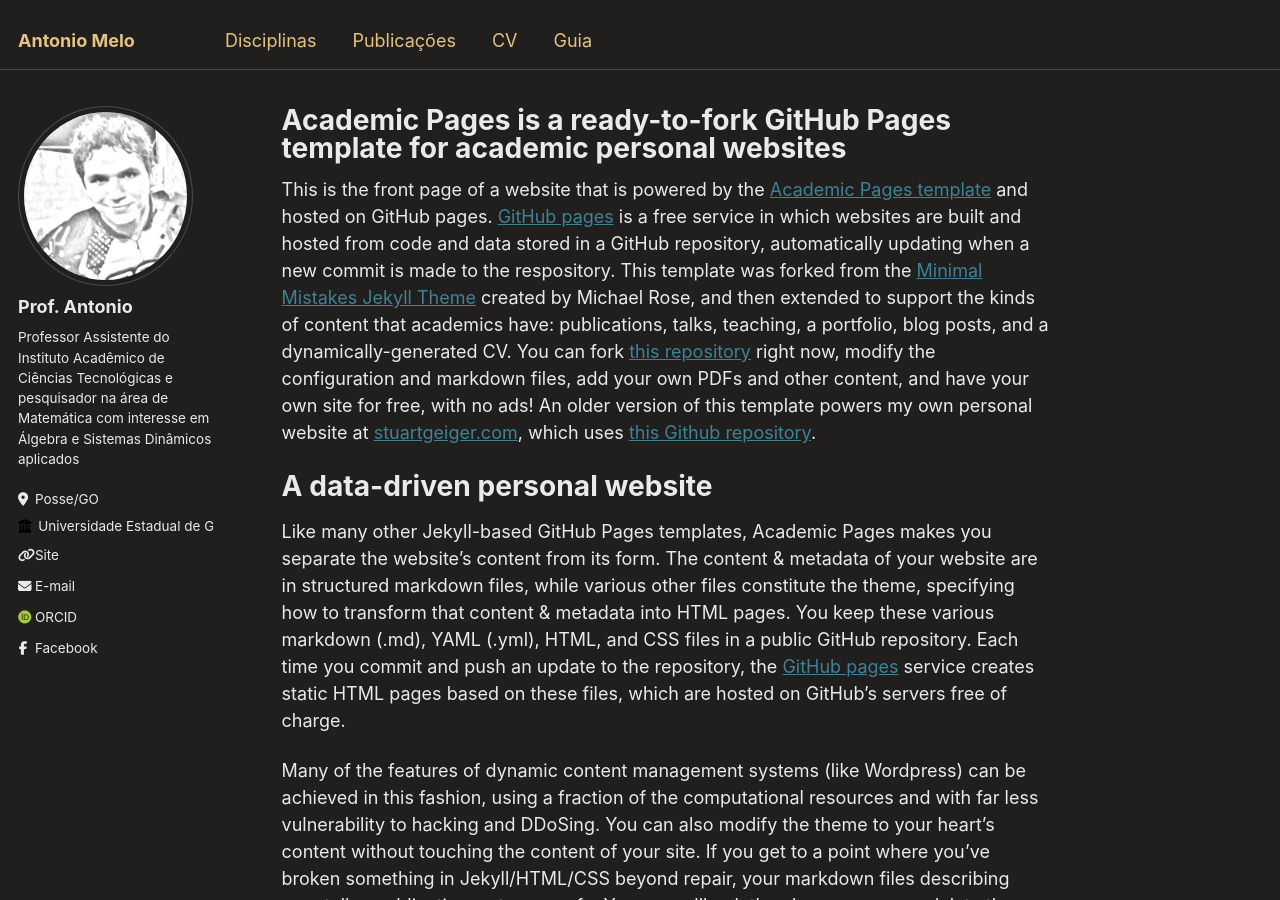
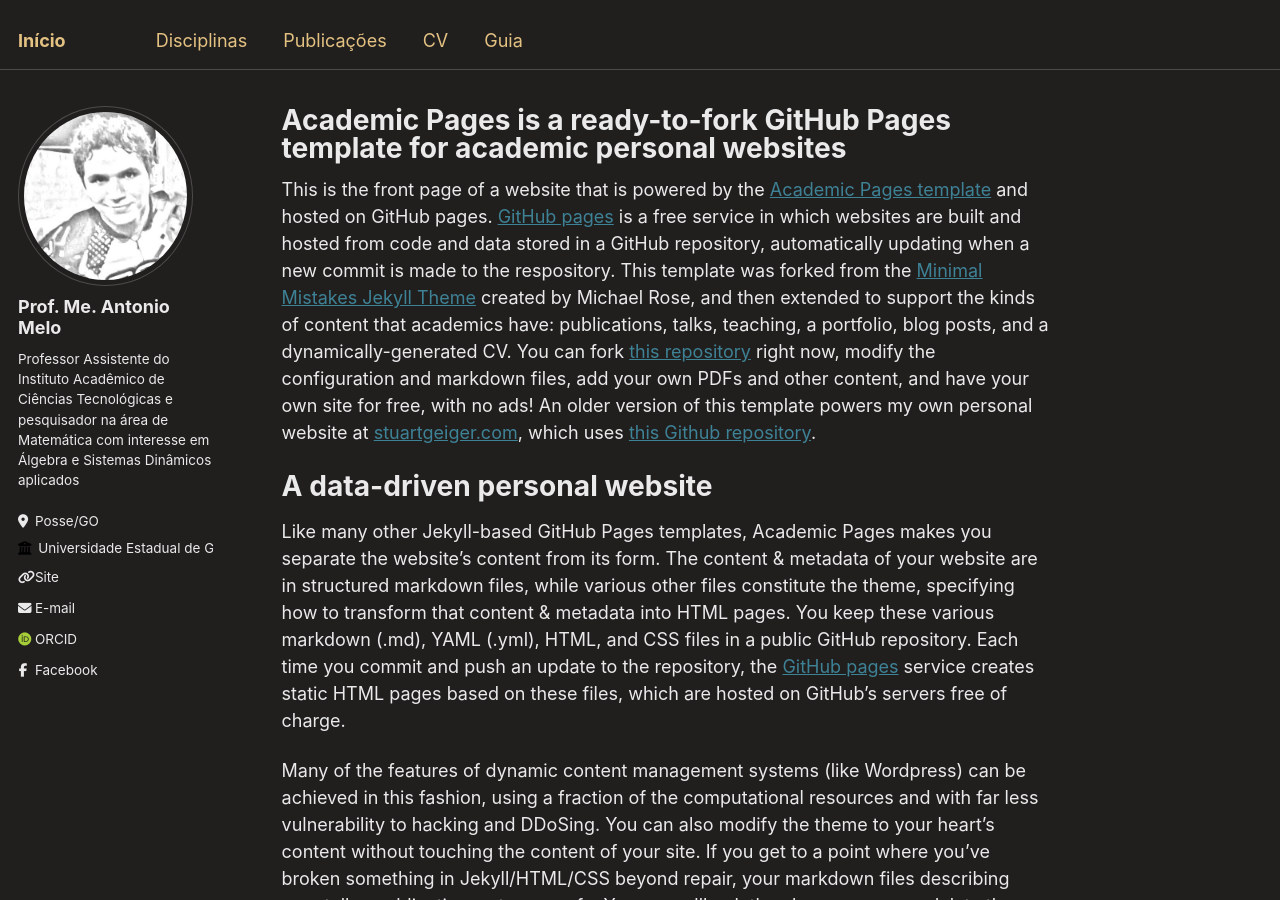
Before and after one commit to antmelo/antmelo.github.io, a Jekyll site: the page built from _pages/about.md, in a window 1280 px wide and 900 px high. Built offline with Jekyll 4.4.1, drawn with Linux system fonts in a browser that asks for light colours; some web fonts are replaced.

Commit message:
Update _config.yml

```diff
--- a/_config.yml
+++ b/_config.yml
@@ -10,7 +10,7 @@
 
 # Basic Site Settings
 locale                   : "pt-BR"
-title                    : "Antonio Melo"
+title                    : "Início"
 title_separator          : "-"
 name                     : &name "Antonio Melo"
 description              : &description "Modesto artista marcial, ciclista nas horas vagas e cientista porque a curiosidade é não-enumerável"
@@ -24,7 +24,7 @@
 author:
   # Biographic information
   avatar           : "pencil_sketch_1460325811596.jpg"
-  name             : "Prof. Antonio"
+  name             : "Prof. Me. Antonio Melo"
   pronouns         : # example: "she/her"
   bio              : "Professor Assistente do Instituto Acadêmico de Ciências Tecnológicas e pesquisador na área de Matemática com interesse em Álgebra e Sistemas Dinâmicos aplicados"
   location         : "Posse/GO"
```
